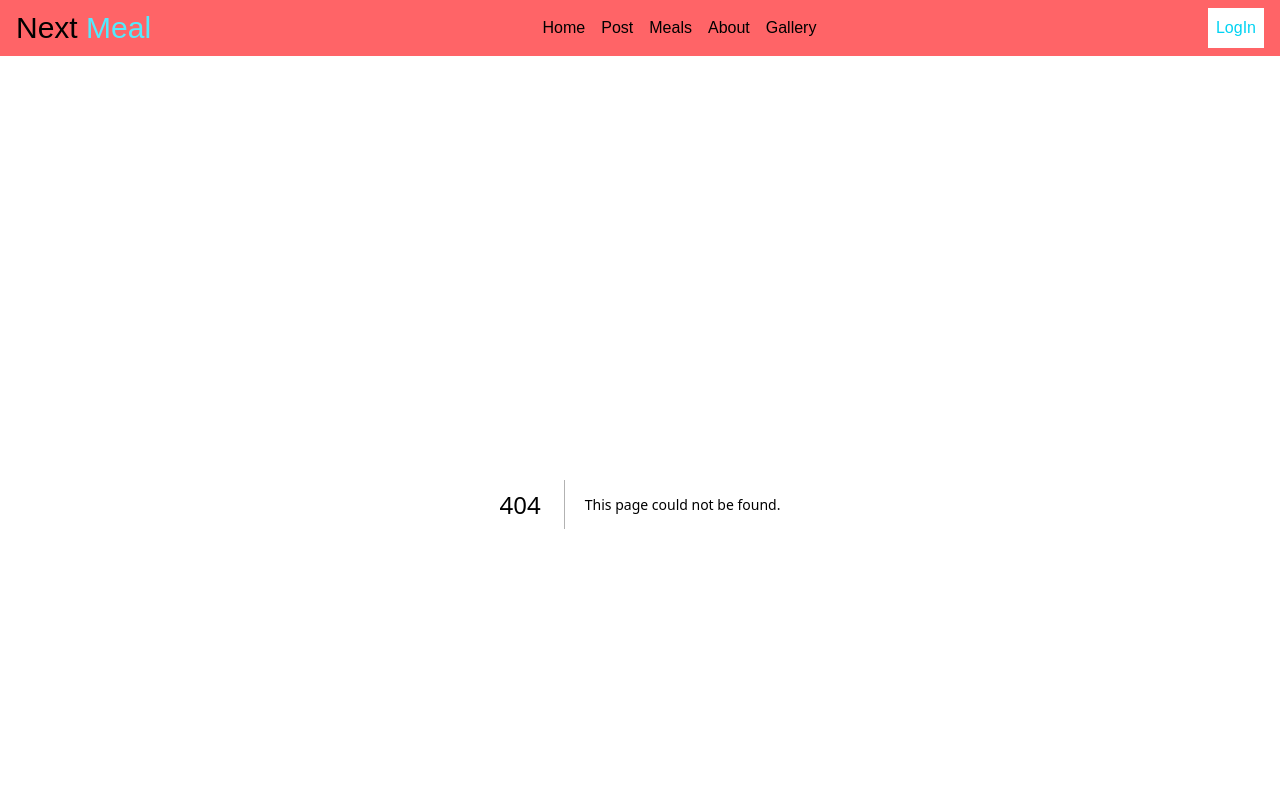
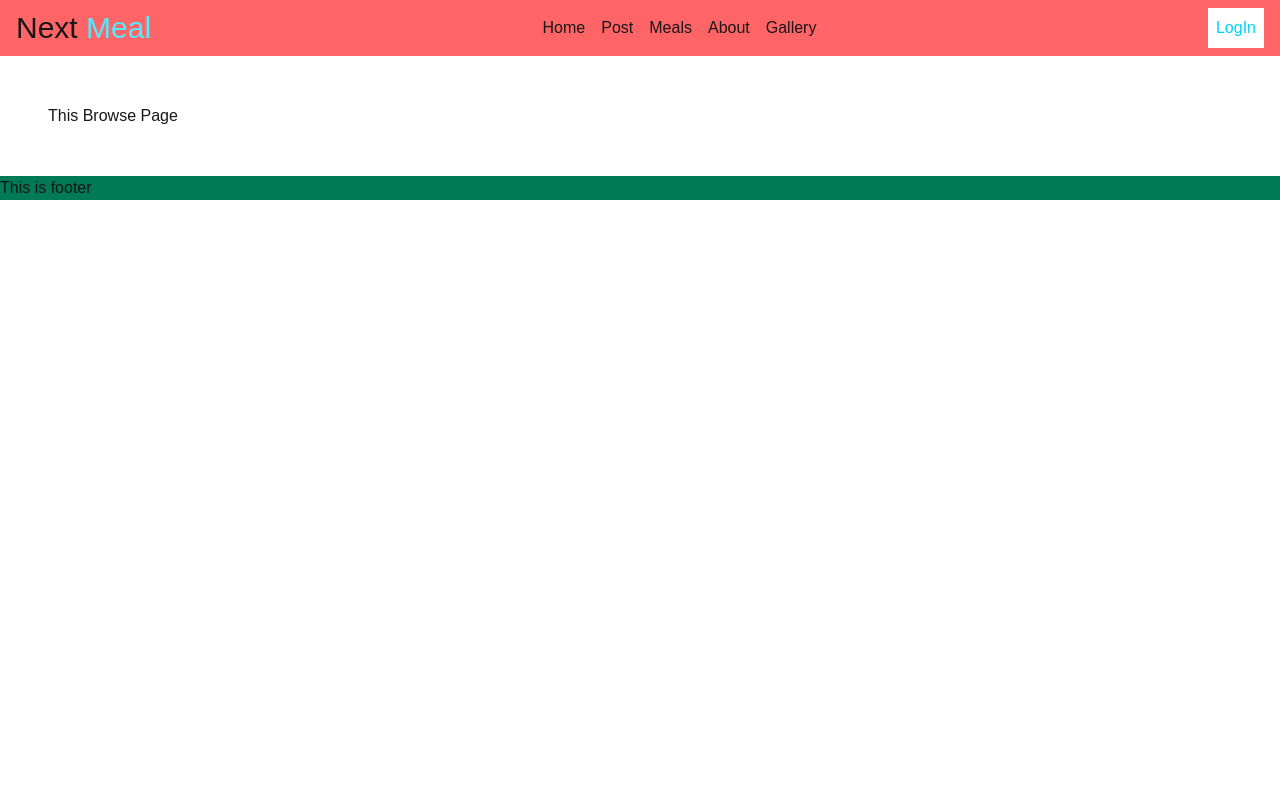
Before and after one commit to Abusayem99133/next-hero-2, a Next.js app: page /browse in a window 1280 px wide. Before the commit this address had no page. Shown: the top 800 px of the page. Built offline with nearby package versions, Linux system fonts and the light colour scheme.

Commit message:
created to the new page

```diff
--- /dev/null
+++ b/src/app/browse/page.jsx
@@ -0,0 +1,11 @@
+import React from "react";
+
+const BrowsePage = () => {
+  return (
+    <div>
+      <h1>This Browse Page</h1>
+    </div>
+  );
+};
+
+export default BrowsePage;
```
